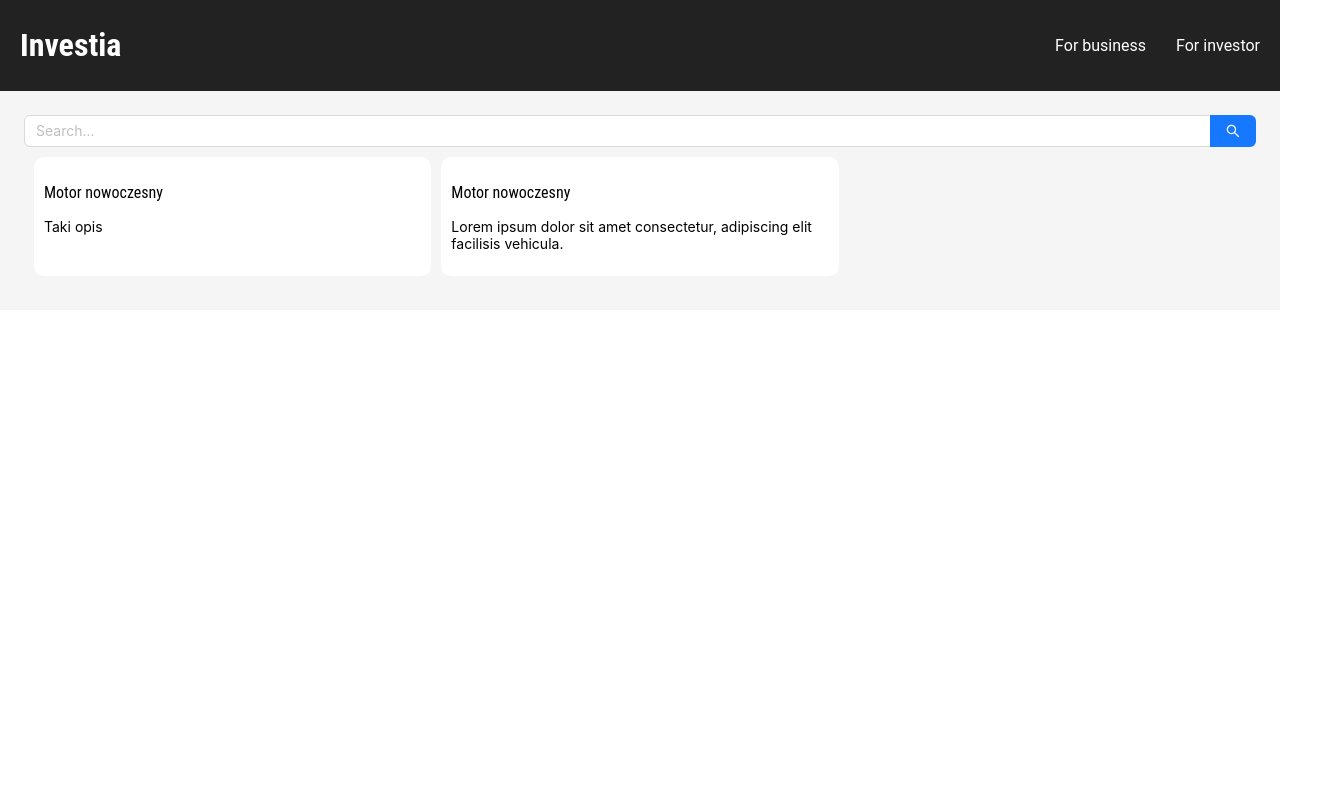
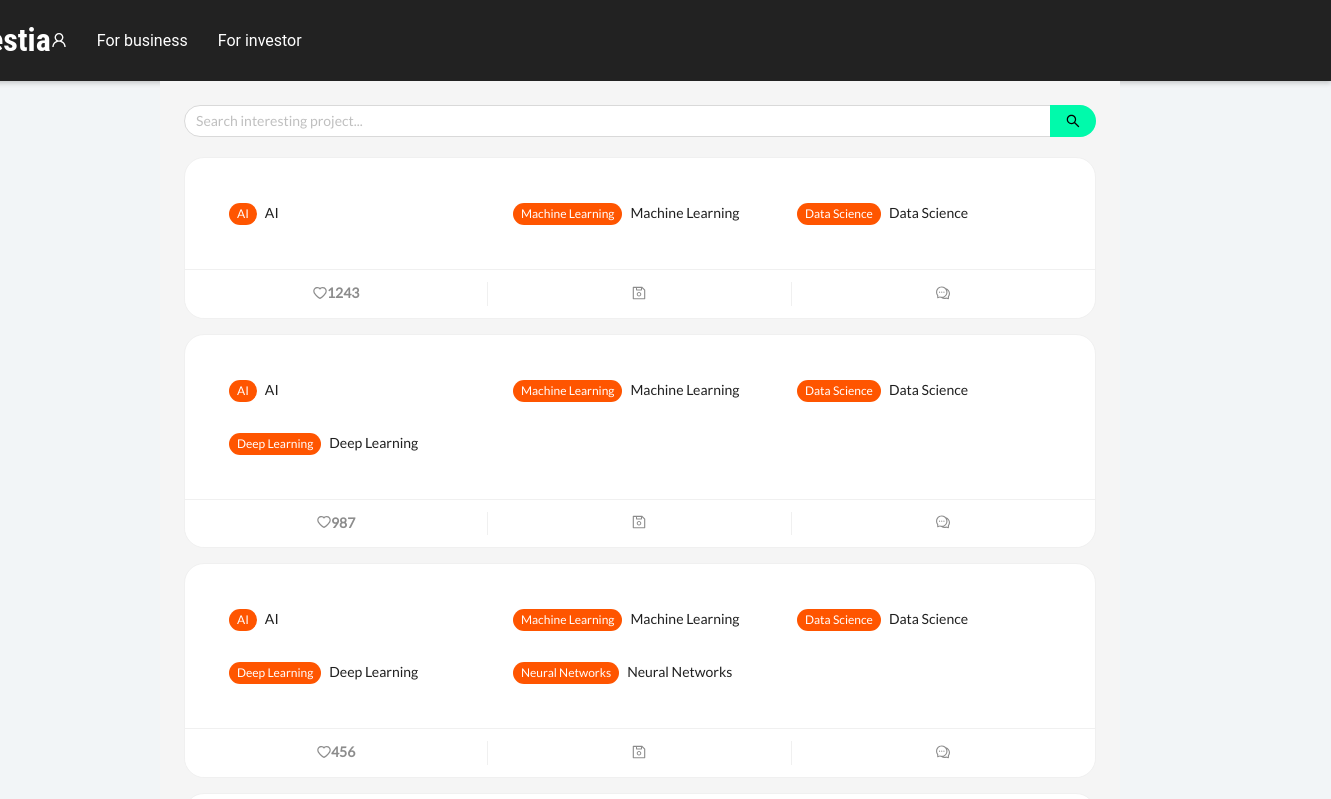
Before and after one commit to buchwaldagata/PyrAI_frontend, a Next.js app: page /products in a window 1280 px wide. Shown: the top 799 px of the page, 1331 px wide, since content can reach past the window. Built offline with nearby package versions, Linux system fonts and the light colour scheme; no server answers.

Commit message:
add project list

```diff
--- a/package.json
+++ b/package.json
@@ -10,6 +10,7 @@
   },
   "dependencies": {
     "antd": "^5.22.1",
+    "lucide-react": "^0.460.0",
     "next": "^15.0.3",
     "react": "^18.3.1",
     "react-dom": "^18.3.1",
--- /dev/null
+++ b/src/app/components/footer/Footer.tsx
@@ -0,0 +1,13 @@
+"use client";
+import styles from "./footer.module.css";
+// import logo from "../assets/logo-skrót.svg";
+// import Image from "next/image";
+
+export const Footer = () => {
+  return (
+    <div className={styles.foot}>
+      {/* <Image src={logo} alt={logo} width={50} /> */}
+      <p className={styles.footer}>pyrAI 2024</p>
+    </div>
+  );
+};
--- a/src/app/components/header/Header.module.scss
+++ b/src/app/components/header/Header.module.scss
@@ -2,7 +2,7 @@
   display: flex;
   justify-content: space-between;
   align-items: center;
-	padding: 5px 20px;
+  // padding: 5px 20px;
   background-color: var(--color-black); /* Dark background for the header */
   color: white; /* White text color */
   box-shadow: 0 2px 5px rgba(0, 0, 0, 0.2);
@@ -13,6 +13,7 @@
     gap: 30px;
     margin: 0;
     padding: 0;
+    width: 100vw;
   }
 }
 
--- a/src/app/components/header/Header.tsx
+++ b/src/app/components/header/Header.tsx
@@ -1,15 +1,21 @@
-
-import React from 'react'
-import s from './Header.module.scss';
-import Link from 'next/link';
+import React from "react";
+import s from "./Header.module.scss";
+import Link from "next/link";
+import { UserOutlined } from "@ant-design/icons";
 export const Header = () => {
   return (
     <header className={s.header}>
-
-		<h1 className={s.header__left}><Link href="/products">Investia</Link></h1>
+      <h1 className={s.header__left}>
+        <Link href="/products">Investia</Link>
+      </h1>
 
       <nav className={s.header__right}>
         <ul className={s.navStyle}>
+          <li>
+            <Link href="/user">
+              <UserOutlined />
+            </Link>
+          </li>
           <li>
             <Link href="/products">For business</Link>
           </li>
--- a/src/app/components/product_list/ProductList.tsx
+++ /dev/null
@@ -1,37 +0,0 @@
-import React, { FC } from 'react'
-import { Card } from 'antd';
-import image from './Cover.png'
-import s from './ProductList.module.scss';
-
-interface ItemsList {
-	id: number;
-	name?: string;
-	imgUrl?: string;
-	price?: number;
-	description?: string;
-}
-
-interface Props {
-	list: ItemsList[];
-}
-
-export const ProductList: FC<Props> = (props) => {
-
-	const { list } = props;
-
-	return (
-	<div className={s.productList}>
-        {list.map(product => (
-            <div
-				key={product.id}
-				className={s.card}
-				>
-				<div className={s.cardInner}>
-					<p className={s.header}>{product.name}</p>
-					<p>{product.description}</p>
-				</div>
-            </div>
-        ))}
-    </div>
-	)
-}
--- /dev/null
+++ b/src/app/components/product_list/Project.tsx
@@ -0,0 +1,87 @@
+"use client";
+import React, { useState } from "react";
+import { Card, Tag } from "antd";
+// import image from "./Cover.png";
+
+import s from "./ProductList.module.scss";
+import {
+  CommentOutlined,
+  SaveOutlined,
+  HeartOutlined,
+  HeartFilled,
+} from "@ant-design/icons";
+import Link from "next/link";
+
+const gradients = [
+  "from-purple-400 to-pink-500",
+  "from-cyan-400 to-blue-500",
+  "from-green-400 to-emerald-500",
+  "from-yellow-400 to-orange-500",
+  "from-red-400 to-rose-500",
+  "from-indigo-400 to-violet-500",
+  "from-fuchsia-400 to-pink-500",
+  "from-sky-400 to-indigo-500",
+  "from-amber-400 to-red-500",
+  "from-lime-400 to-green-500",
+];
+
+export const Project = (props: {
+  project: { keywords: string[]; id: number; liked: number };
+}) => {
+  const [isLiked, setIsLiked] = useState(false);
+  const handleClick = () => {
+    setIsLiked(!isLiked);
+  };
+  // Function to get a consistent gradient for a keyword
+  const getGradient = (keyword: string) => {
+    // Use the sum of character codes to get a consistent index
+    const charSum = keyword
+      .split("")
+      .reduce((sum, char) => sum + char.charCodeAt(0), 0);
+    return gradients[charSum % gradients.length];
+  };
+
+  return (
+    <Card
+      actions={[
+        <div key="like" onClick={() => handleClick()} style={{ gap: "10px" }}>
+          {isLiked ? <HeartFilled /> : <HeartOutlined />}
+          <b>{props.project.liked}</b>
+        </div>,
+
+        <SaveOutlined key="edit" />,
+
+        <div
+          key="ellipsis"
+          onClick={() => handleClick()}
+          style={{ gap: "10px" }}
+        >
+          <Link href="/product">
+            <CommentOutlined size={30} />
+          </Link>
+        </div>,
+      ]}
+    >
+      <div className={s.productList}>
+        {props.project.keywords.map((keyword: string, id: number) => (
+          <div key={id} className={s.card}>
+            <div className={s.cardInner}>
+              <Tag color="#f50">{keyword}</Tag>
+              {/* <p>{product.description}</p> */}
+              <span
+                key={keyword}
+                className={`px-4 py-2 rounded-full text-white font-medium
+                  bg-gradient-to-r ${getGradient(keyword)}
+                  transform transition-all duration-200
+                  hover:scale-105 hover:shadow-lg
+                  cursor-pointer`}
+              >
+                {keyword}
+              </span>
+            </div>
+          </div>
+        ))}
+      </div>
+    </Card>
+  );
+};
--- a/src/app/globals.css
+++ b/src/app/globals.css
@@ -1,22 +1,41 @@
+@import url("https://fonts.googleapis.com/css2?family=Montserrat:wght@300;500;600&display=swap");
+@import url("https://fonts.googleapis.com/css2?family=Roboto+Mono&display=swap");
+
 :root {
-	--color-primary: #ED6A5A;
-	--color-secondary: #F4F1BB;
-	--color-accent: #9BC1BC;
+  --color-primary: #ed6a5a;
+  --color-secondary: #f4f1bb;
+  --color-accent: #9bc1bc;
 
   --color-black: #222222;
   --color-white: #ffffff;
 }
 
 body {
+  color: black;
+  display: flex;
+  justify-content: center;
+  background-color: #f2f5f7;
+  display: flex;
+  align-items: center;
+  flex-direction: column;
   margin: 0;
 }
 
+main {
+  min-height: 79vh;
+  width: 75vw;
+  display: flex;
+  align-items: center;
+  flex-direction: column;
+}
 body {
-	font-family: 'Roboto', sans-serif; /* For general text */
+  font-family: "Roboto", sans-serif; /* For general text */
 }
 
-h1, h2, h3 {
-	font-family: 'Roboto Condensed', sans-serif; /* For headings */
+h1,
+h2,
+h3 {
+  font-family: "Roboto Condensed", sans-serif; /* For headings */
 }
 
 a {
@@ -27,3 +46,22 @@ a {
 a:hover {
   color: var(--color-primary);
 }
+
+h4 {
+  overflow: hidden;
+  font-size: 16px;
+  font-weight: 600;
+  margin-top: 5px;
+  margin-bottom: 5px;
+}
+
+h4:after {
+  content: "";
+  display: inline-block;
+  height: 0.5em;
+  vertical-align: bottom;
+  width: 100%;
+  margin-right: -100%;
+  margin-left: 10px;
+  border-top: 1px solid #ddd;
+}
--- a/src/app/layout.tsx
+++ b/src/app/layout.tsx
@@ -1,36 +1,92 @@
 import type { Metadata } from "next";
-import localFont from "next/font/local";
+
 import "./globals.css";
 import { Header } from "./components/header/Header";
+import { Footer } from "./components/footer/Footer";
+import { ConfigProvider } from "antd";
+import { Lato } from "next/font/google";
 
-const geistSans = localFont({
-  src: "./fonts/GeistVF.woff",
-  variable: "--font-geist-sans",
-  weight: "100 900",
-});
-const geistMono = localFont({
-  src: "./fonts/GeistMonoVF.woff",
-  variable: "--font-geist-mono",
-  weight: "100 900",
+const openSans = Lato({
+  style: "normal",
+  weight: "400",
+  subsets: ["latin"],
 });
 
 export const metadata: Metadata = {
-  title: "Create Next App",
-  description: "Generated by create next app",
+  title: "pyrAI",
+  description: "Web-based platform for AI research and collaboration",
 };
 
 export default function RootLayout({
   children,
-}: Readonly<{
+}: {
   children: React.ReactNode;
-}>) {
+}) {
   return (
-    <html lang="en">
+    <html lang="en" className={openSans.className}>
+      <header>
+        <script
+          defer
+          data-domain="mirarchitect.matrament.com"
+          src="https://plausible.bartekadamczyk.eu/js/script.js"
+        ></script>
+      </header>
+      <body>
+        {/* <script>0</script> */}
+        <ConfigProvider
+          theme={{
+            token: {
+              colorPrimary: "#00FAAB",
+              borderRadius: 16,
+              fontFamily: openSans.style.fontFamily,
+              borderRadiusSM: 12,
+              borderRadiusLG: 20,
+            },
+            components: {
+              Button: {
+                textHoverBg: "#f9f9f9",
+                primaryColor: "#000000",
+                fontFamily: openSans.style.fontFamily,
+                defaultBorderColor: "#000000",
 
-      <body className={`${geistSans.variable} ${geistMono.variable}`}>
-		<Header />
-
-        {children}
+                // contentFontSize: 16,
+              },
+              Upload: {
+                lineWidth: 0,
+              },
+              Table: {
+                headerBorderRadius: 0,
+                fontFamily: openSans.style.fontFamily,
+                rowSelectedBg: "white",
+                rowSelectedHoverBg: "#f9f9f9",
+                rowHoverBg: "#F0FFFA",
+              },
+              Collapse: {
+                contentPadding: "0px 0px",
+                fontFamily: openSans.style.fontFamily,
+                // colorBorder: "#dcdcdc",
+              },
+              Input: {
+                fontFamily: openSans.style.fontFamily,
+                // colorBorder: "#000000",
+              },
+              InputNumber: {
+                fontFamily: openSans.style.fontFamily,
+              },
+              Select: {
+                fontFamily: openSans.style.fontFamily,
+                // optionFontSize: 16,
+              },
+              Modal: {
+                borderRadiusSM: 16,
+              },
+            },
+          }}
+        >
+          <Header />
+          <main>{children}</main>
+          <Footer />
+        </ConfigProvider>
       </body>
     </html>
   );
--- a/src/app/products/page.tsx
+++ b/src/app/products/page.tsx
@@ -1,47 +1,94 @@
-import { LaptopOutlined, NotificationOutlined, UserOutlined } from '@ant-design/icons';
+"use client";
 import { Layout } from "antd";
-import { createElement } from "react";
-import { fetchData } from "../api/products/products";
-import { ProductList } from "../components/product_list/ProductList";
-import Search from 'antd/es/input/Search';
+import Search from "antd/es/input/Search";
+import { Project } from "../components/product_list/Project";
 
 export default function Products() {
-	const items2 = [UserOutlined, LaptopOutlined, NotificationOutlined].map(
-		(icon, index) => {
-		const key = String(index + 1);
+  //   const items2 = [UserOutlined, LaptopOutlined, NotificationOutlined].map(
+  //     (icon, index) => {
+  //       const key = String(index + 1);
 
-		return {
-			key: `sub${key}`,
-			icon: createElement(icon),
-			label: `subnav ${key}`, // Tytuł rozwijanego menu
+  //       return {
+  //         key: `sub${key}`,
+  //         icon: createElement(icon),
+  //         label: `subnav ${key}`, // Tytuł rozwijanego menu
 
-			// Generowanie 4 elementów w menu dla każdego rozwinięcia
-			children: new Array(4).fill(null).map((_, j) => {
-			const subKey = index * 4 + j + 1;
-			return {
-				key: subKey.toString(),
-				label: `option ${subKey}`,
-			};
-			}),
-		};
-		}
-	);
-	async function getData() {
+  //         // Generowanie 4 elementów w menu dla każdego rozwinięcia
+  //         children: new Array(4).fill(null).map((_, j) => {
+  //           const subKey = index * 4 + j + 1;
+  //           return {
+  //             key: subKey.toString(),
+  //             label: `option ${subKey}`,
+  //           };
+  //         }),
+  //       };
+  //     }
+  //   );
 
-		const data = await fetchData('https://gkhhvx35ks.us-east-1.awsapprunner.com/first-web/my_name');
-		console.log('Data fetched:', data);
-		return data;
-	}
+  const exampleproject = [
+    {
+      keywords: ["AI", "Machine Learning", "Data Science"],
+      id: 1,
+      liked: 1243,
+    },
+    {
+      keywords: ["AI", "Machine Learning", "Data Science", "Deep Learning"],
+      id: 2,
+      liked: 987,
+    },
+    {
+      keywords: [
+        "AI",
+        "Machine Learning",
+        "Data Science",
+        "Deep Learning",
+        "Neural Networks",
+      ],
+      id: 3,
+      liked: 456,
+    },
+    { keywords: ["AI", "Robotics", "Automation"], id: 4, liked: 789 },
+    {
+      keywords: ["AI", "Natural Language Processing", "Chatbots"],
+      id: 5,
+      liked: 321,
+    },
+    {
+      keywords: ["AI", "Computer Vision", "Image Recognition"],
+      id: 6,
+      liked: 654,
+    },
+    {
+      keywords: ["AI", "Reinforcement Learning", "Game AI"],
+      id: 7,
+      liked: 432,
+    },
+    {
+      keywords: ["AI", "Speech Recognition", "Voice Assistants"],
+      id: 8,
+      liked: 876,
+    },
+    { keywords: ["AI", "Predictive Analytics", "Big Data"], id: 9, liked: 543 },
+    {
+      keywords: ["AI", "Recommendation Systems", "Personalization"],
+      id: 10,
+      liked: 234,
+    },
+    {
+      keywords: ["AI", "Cognitive Computing", "Decision Making"],
+      id: 11,
+      liked: 678,
+    },
+    {
+      keywords: ["AI", "Autonomous Vehicles", "Self-Driving Cars"],
+      id: 12,
+      liked: 987,
+    },
+  ];
 
-	getData();
-
-	function handleOnChange() {
-
-	}
-
-	return (
-		<Layout style={{ padding: '24px'}}>
-				{/* <Sider width={200}>
+  return (
+    <Layout style={{ padding: "24px" }}>
+      {/* <Sider width={200}>
 					<Menu
 					mode="inline"
 					defaultSelectedKeys={['1']}
@@ -50,8 +97,23 @@ export default function Products() {
 					items={items2}
 					/>
 				</Sider> */}
-				<Search placeholder="Search..." allowClear enterButton/>
-			<ProductList list={[{id: 1, name: "Motor nowoczesny", price: 10000, description: "Taki opis", imgUrl: 'https://picsum.photos/700/600'},{id: 2, name: "Motor nowoczesny", price: 10000, description: "Lorem ipsum dolor sit amet consectetur, adipiscing elit facilisis vehicula.", imgUrl: 'https://picsum.photos/700/700'}]}></ProductList>
-		</Layout>
-	);
-};
+      <Search
+        placeholder="Search interesting project..."
+        allowClear
+        enterButton
+      />
+      <div
+        style={{
+          display: "flex",
+          flexDirection: "column",
+          gap: "15px",
+          marginTop: "20px",
+        }}
+      >
+        {exampleproject.map((project) => (
+          <Project project={project} key={project.id} />
+        ))}
+      </div>
+    </Layout>
+  );
+}
--- a/src/app/user/page.tsx
+++ b/src/app/user/page.tsx
@@ -47,7 +47,6 @@ export default function User() {
     >
       <div style={{ display: "flex", flexDirection: "row" }}>
         <h1>Your profile</h1>
-        <Button type="primary">Edit</Button>
       </div>
       <Card title={user.name} bordered={true} style={{ width: 1200 }}>
         <Meta
```
Also changed, not shown: src/app/components/footer/footer.module.css (added, +15 -0 lines), src/app/product/page.tsx (+4 -6 lines), src/app/components/product_list/Cover.png (deleted), 1 other file (tests, documents, lock files or other folders). Lines whose indentation alone changed are shown as unchanged.
